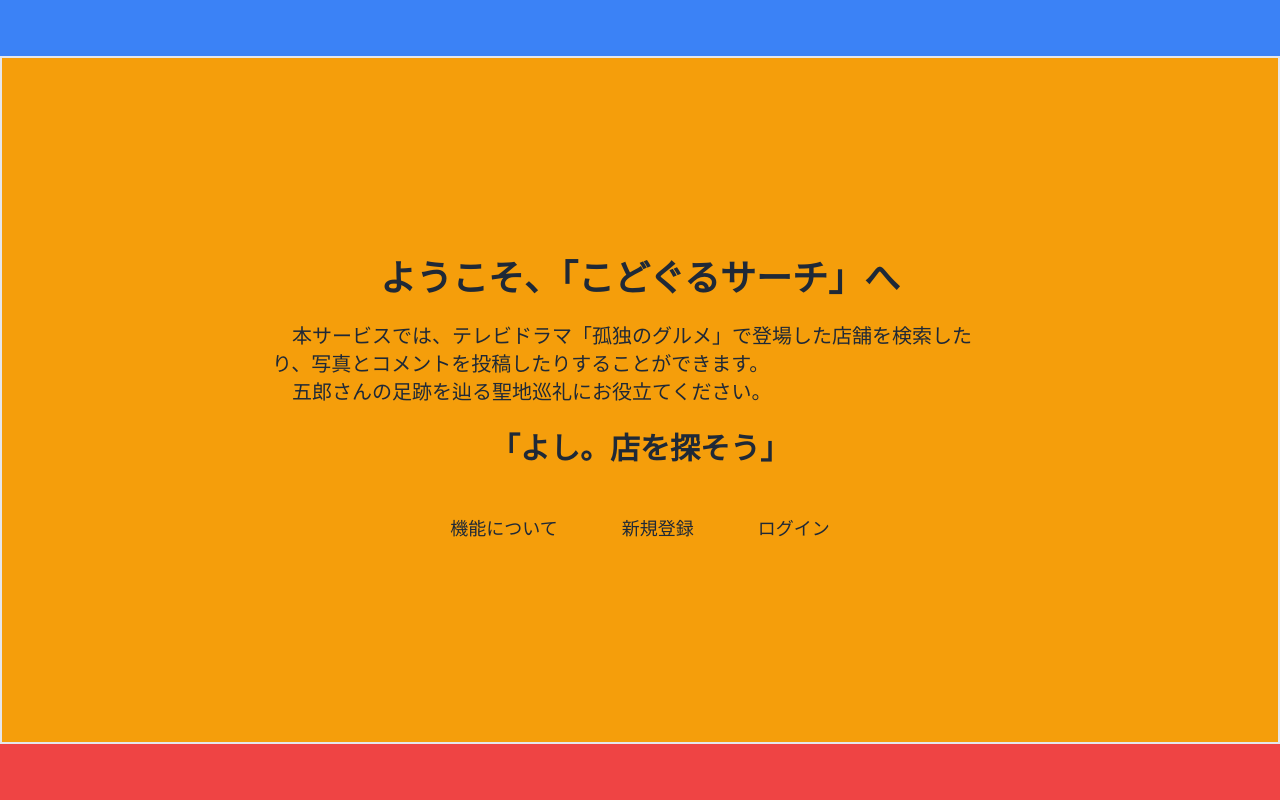
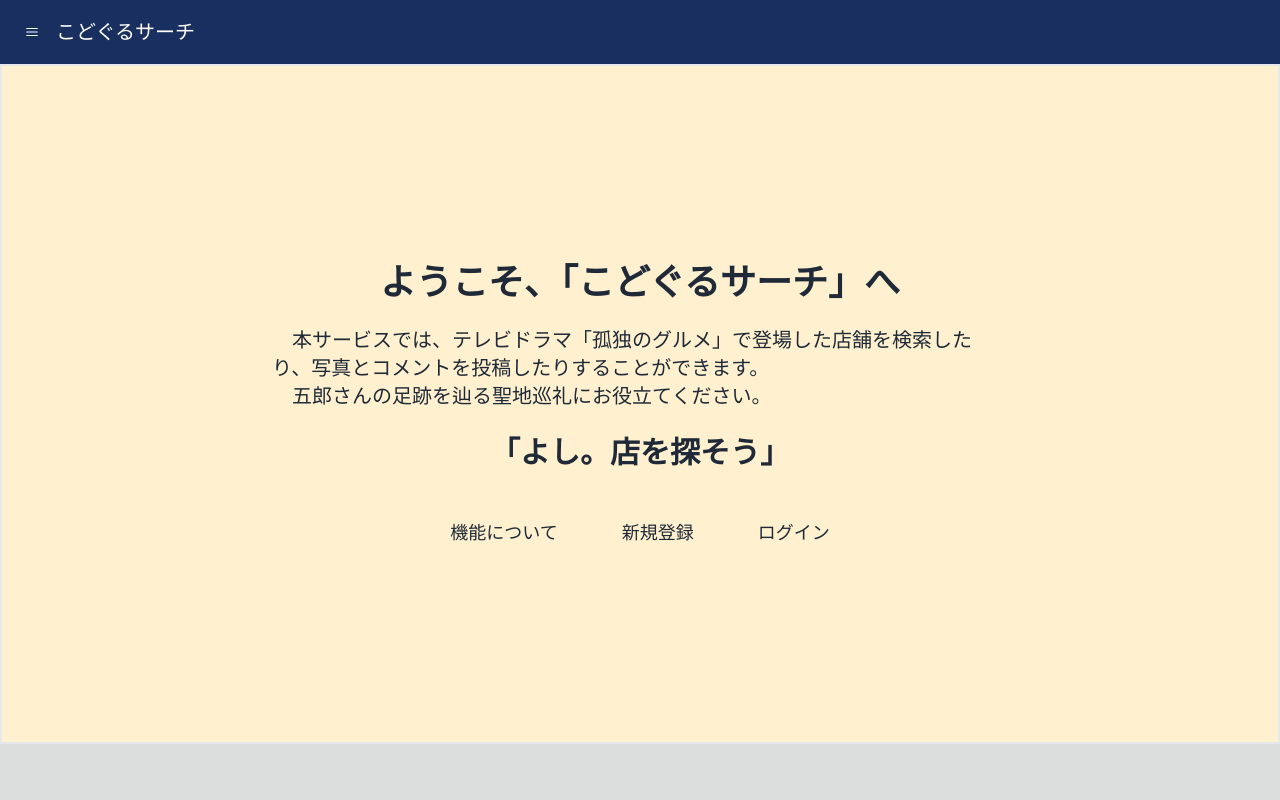
Before and after one commit to nakamura-yosuke-44/animemo, a Rails app: page / in a window 1280 px wide. Run offline with Rails 7, Linux system fonts and the light colour scheme; style sheets or scripts are compiled from the project's sources.

Commit message:
Add: ログイン前ヘッダーを作成 #6

```diff
--- a/app/views/layouts/application.html.erb
+++ b/app/views/layouts/application.html.erb
@@ -11,10 +11,10 @@
   </head>
 
   <body class="flex flex-col min-h-screen">
-    <header class="h-14 bg-blue-500"></header>
-    <div class="grow flex flex-col bg-amber-500">
+    <%= render 'shared/before_login_header' %>
+    <div class="grow flex flex-col bg-[#fff1cf]">
       <%= yield %>
     </div>
-    <footer class="h-14 bg-red-500"></footer>
+    <footer class="h-14 bg-[#dcdddd]"></footer>
   </body>
 </html>
--- /dev/null
+++ b/app/views/shared/_before_login_header.html.erb
@@ -0,0 +1,26 @@
+<header class="flex navbar h-16 bg-[#192f60] sticky top-0 z-50">
+  <div class="flex-none">
+    <div class="drawer">
+      <input id="m-drawer" type="checkbox" class="drawer-toggle" />
+      <div class="drawer-content">
+        <label for="m-drawer" class="btn btn-square btn-ghost" id="menu-icon">
+        </label>
+      </div>
+      <div class="drawer-side z-50">
+        <label for="m-drawer" aria-label="close sidebar" class="drawer-overlay"></label>
+        <ul class="menu p-4 w-80 min-h-full bg-[#d4dcd6]">
+          <li><%= link_to("新規登録", '#') %></li>
+          <li><%= link_to("ログイン", '#') %></li>
+          <li><%= link_to("店舗検索", '#') %></li>
+          <li><%= link_to("みんなの新着投稿", '#') %></li>
+          <li><%= link_to("機能について", '#') %></li>
+        </ul>
+      </div>
+    </div>
+  </div>
+  <div class="flex-1">
+    <%= link_to root_path do %>
+      <span class="text-xl text-white">こどぐるサーチ</span>
+    <% end %>
+  </div>
+</header>
```
